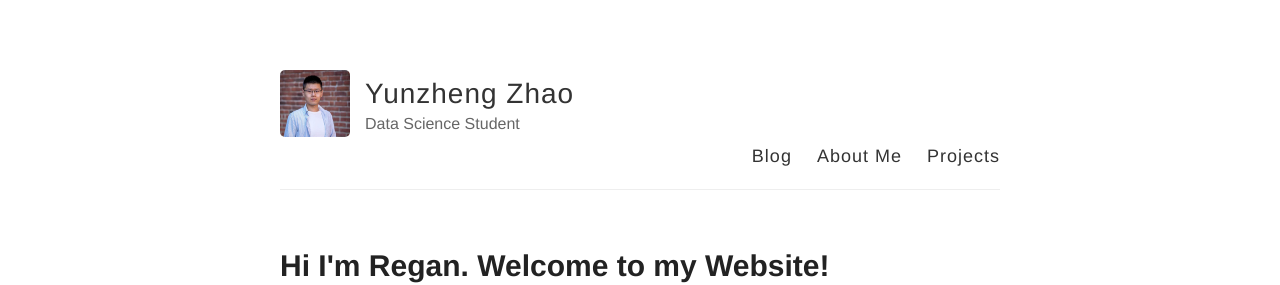
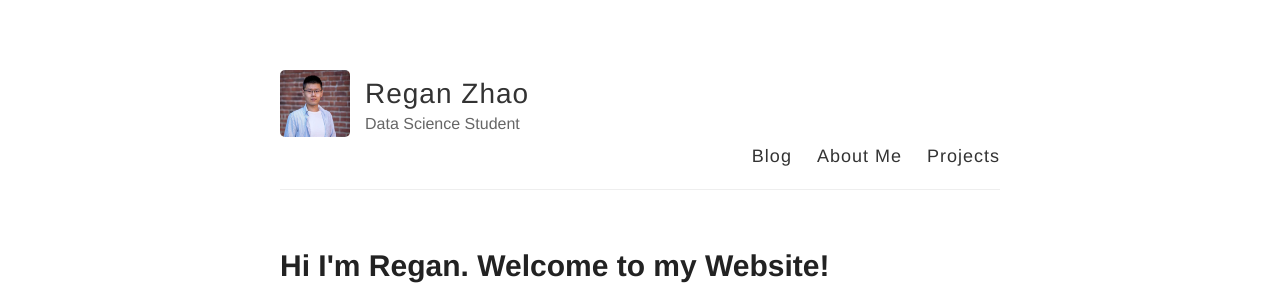
Before and after one commit to reaganzhao/reaganzhao.github.io, a Jekyll site: the page built from index.html, in a window 1280 px wide. Shown: the top 285 px of the page. Built offline with Jekyll 4.4.1, drawn with Linux system fonts in a browser that asks for light colours.

Commit message:
Update _config.yml

```diff
--- a/_config.yml
+++ b/_config.yml
@@ -3,7 +3,7 @@
 #
 
 # Name of your site (displayed in the header)
-name: Yunzheng Zhao
+name: Regan Zhao
 
 # Short bio or description (displayed in the header)
 description: Data Science Student
```
